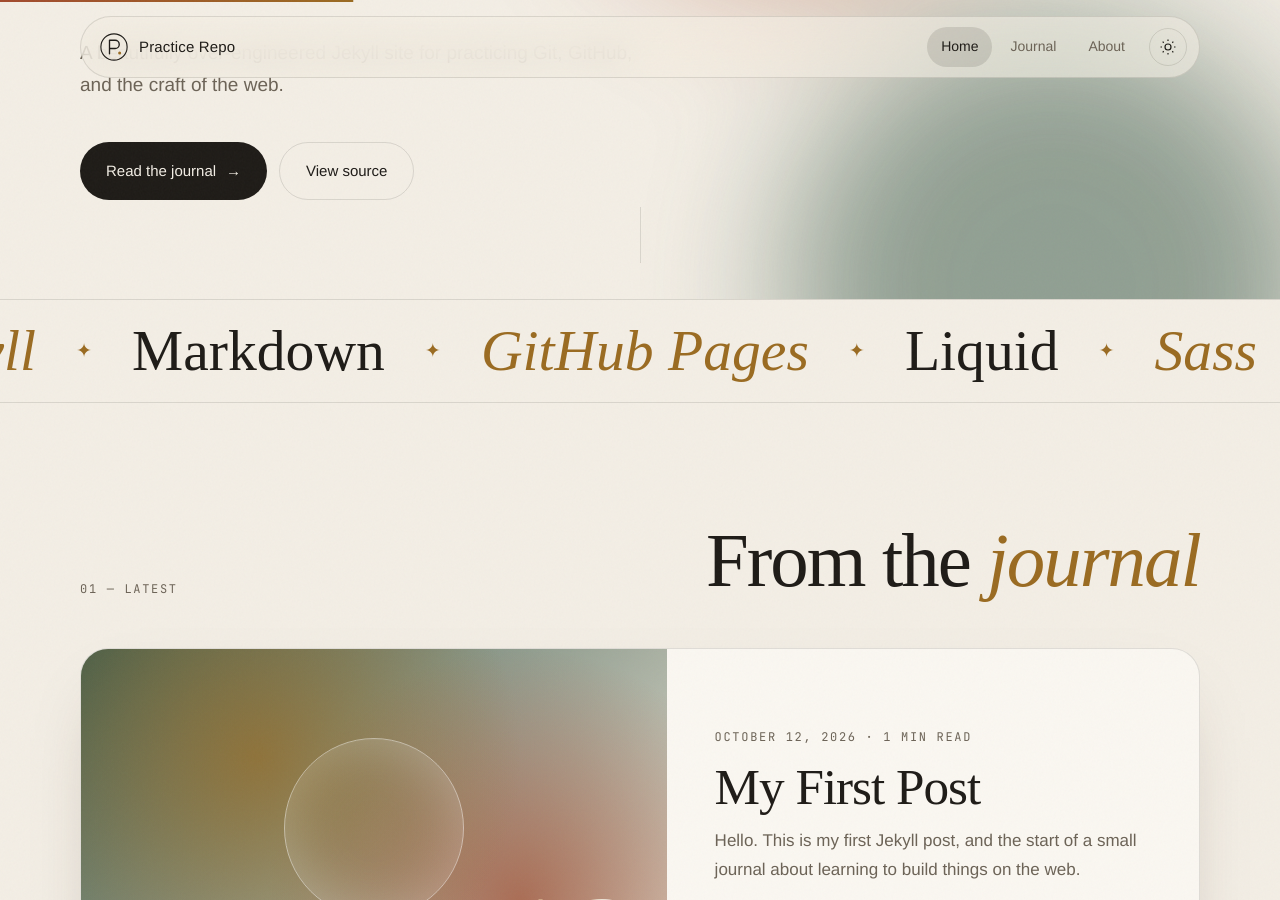
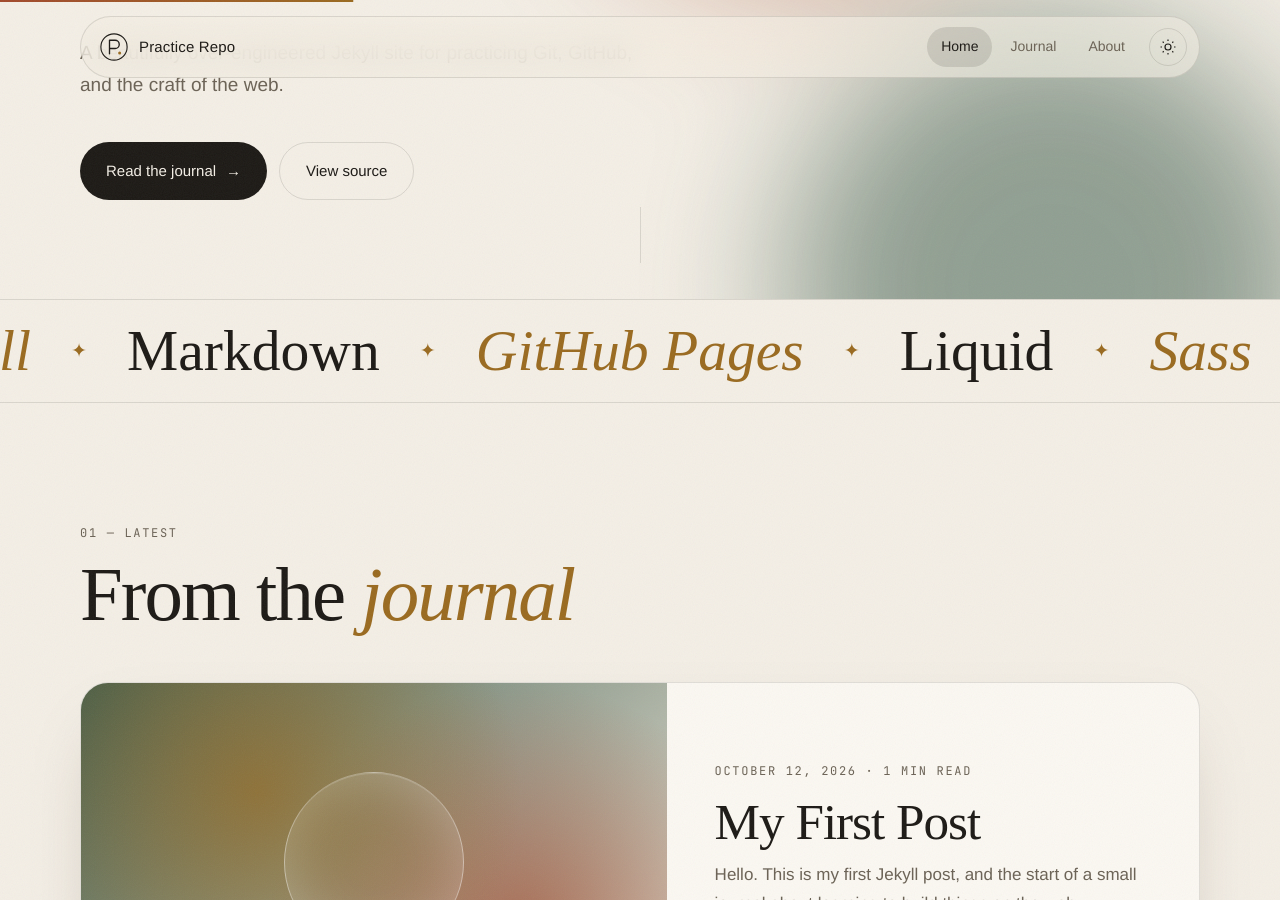
Before and after one commit to alanschafer/practice-repo, a Jekyll site: the page built from index.md, in a window 1280 px wide and 900 px high, scrolled down 648 px. Built offline with Jekyll 4.4.1, drawn with Linux system fonts in a browser that asks for light colours; some web fonts are replaced.

Commit message:
Polish layout details

```diff
--- a/assets/css/style.scss
+++ b/assets/css/style.scss
@@ -172,7 +172,7 @@ main { position: relative; z-index: 1; }
 
 /* ===== Sections ===== */
 .section { width: min(1120px, calc(100% - 48px)); margin: 0 auto; padding: 120px 0 0; }
-.section-head { display: flex; justify-content: space-between; align-items: end; gap: 24px; margin-bottom: 48px; flex-wrap: wrap; }
+.section-head { display: flex; flex-direction: column; align-items: flex-start; gap: 14px; margin-bottom: 48px; }
 .section-head h2, .page-head h1, .post-head h1 {
   font-family: $display; font-weight: 400; letter-spacing: -0.025em; line-height: 1; margin: 0;
 }
@@ -244,7 +244,7 @@ a:hover .link-arrow span { transform: translateX(6px); }
 .page-head h1, .post-head h1 { font-size: clamp(3.2rem, 9vw, 7rem); margin: 18px 0 0; }
 .lede { font-size: 21px; color: var(--muted); font-weight: 300; margin: 24px 0 0; max-width: 32em; }
 .post-head { margin-bottom: 64px; padding-bottom: 40px; border-bottom: 1px solid var(--line); }
-.back { display: inline-block; font-size: 14px; color: var(--muted); margin-bottom: 36px; transition: color .3s, transform .4s $ease; }
+.back { display: table; font-size: 14px; color: var(--muted); margin-bottom: 36px; transition: color .3s, transform .4s $ease; }
 .back:hover { color: var(--accent); transform: translateX(-4px); }
 .tags { list-style: none; display: flex; gap: 8px; padding: 0; margin: 28px 0 0; flex-wrap: wrap; }
 .tags li { font-family: $mono; font-size: 12px; padding: 6px 12px; border-radius: 999px; border: 1px solid var(--line); color: var(--muted); }
@@ -337,6 +337,8 @@ a:hover .link-arrow span { transform: translateX(6px); }
   .stats { grid-template-columns: 1fr; }
   .stat + .stat { border-left: 0; padding-left: 0; border-top: 1px solid var(--line); padding-top: 32px; margin-top: 32px; }
   .stat { padding-top: 40px; }
+  .stats { margin-top: 72px; }
+  .footer { margin-top: 96px; }
   .year-group { grid-template-columns: 1fr; gap: 8px; margin-top: 56px; }
   .post-nav { grid-template-columns: 1fr; }
   .post-nav a.next { grid-column: 1; }
--- a/assets/js/main.js
+++ b/assets/js/main.js
@@ -15,7 +15,7 @@
   // Reveal on scroll
   const io = new IntersectionObserver((entries) => {
     entries.forEach((e) => { if (e.isIntersecting) { e.target.classList.add('in'); io.unobserve(e.target); } });
-  }, { threshold: 0.12, rootMargin: '0px 0px -40px 0px' });
+  }, { threshold: 0.01 });
   document.querySelectorAll('.reveal').forEach((el) => io.observe(el));
 
   // Count-up stats
```
